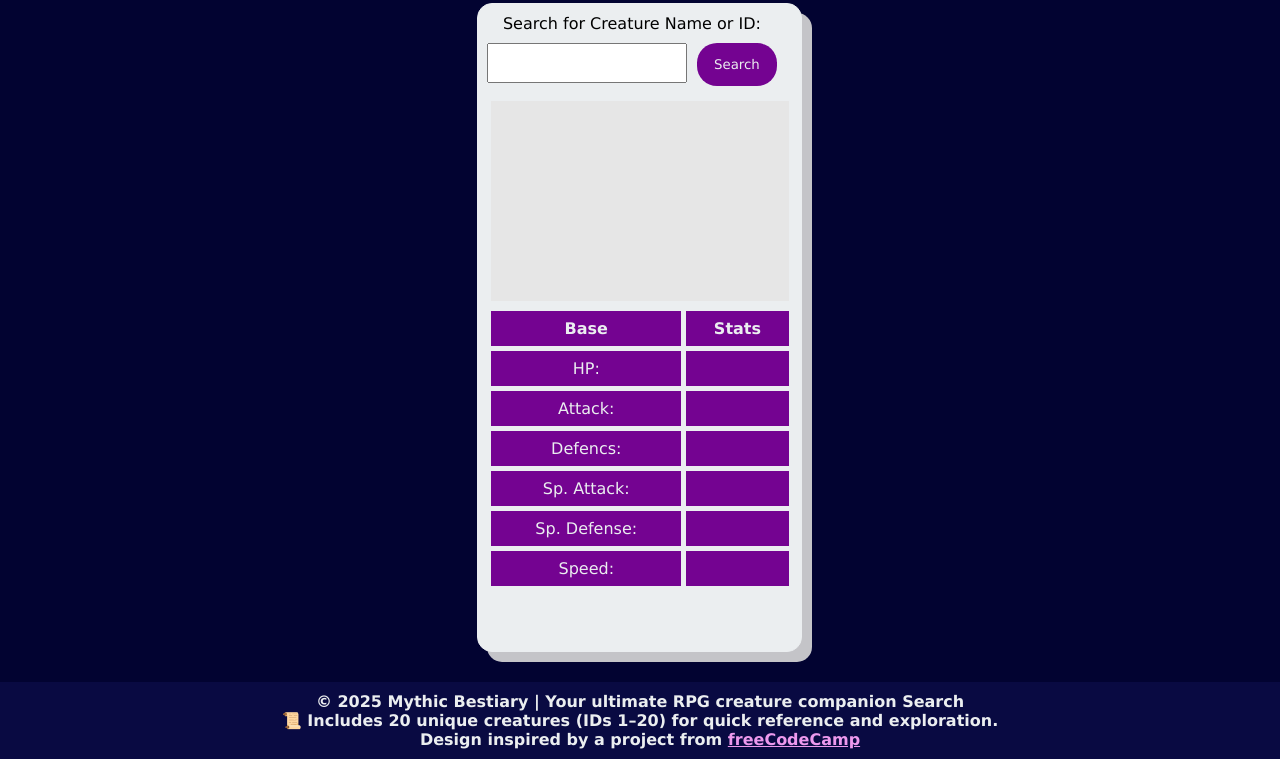
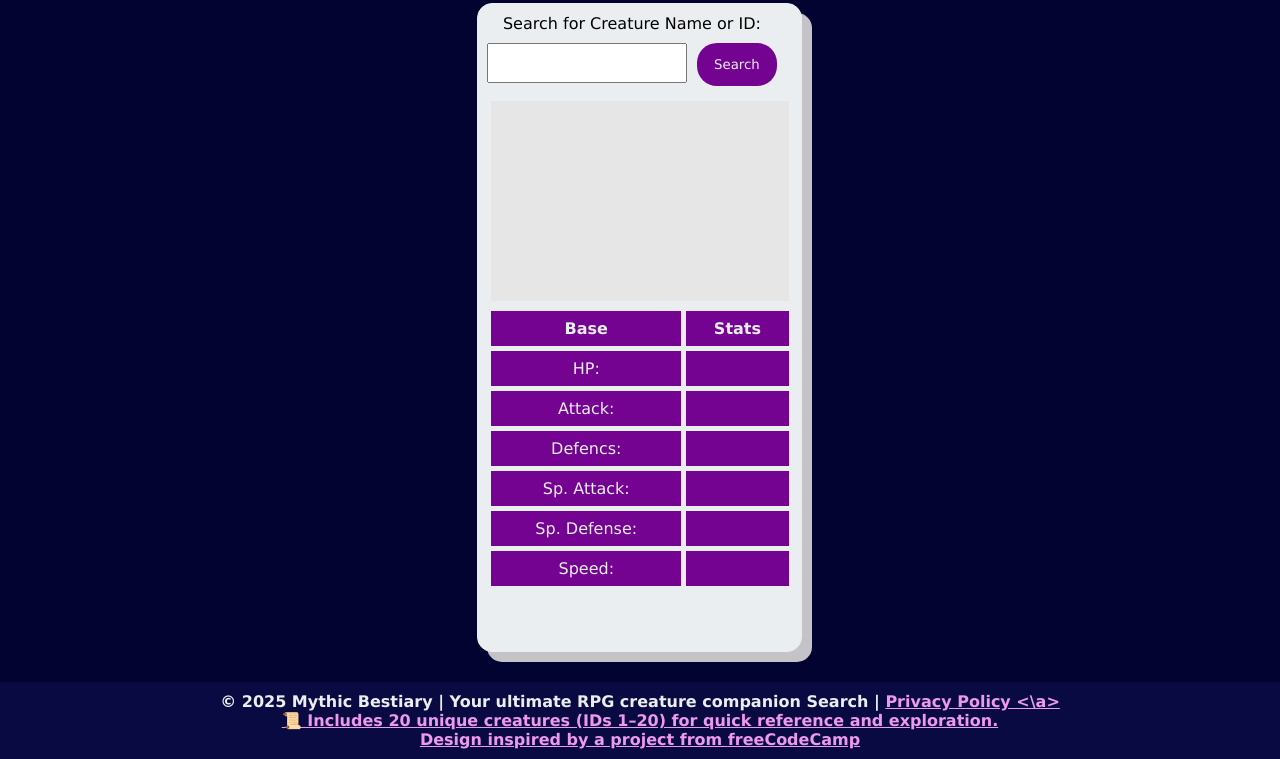
Before and after one commit to Root-Tester/Mythic-Bestiary, a plain HTML site: page index.html in a window 1280 px wide. Shown: the part 193-952 px from the top of the page. Drawn offline with Linux system fonts and the light colour scheme.

Commit message:
Update index.html
Signed-off-by: Tushar Kumar Sahu <tusharsahu757@gmail.com>

```diff
--- a/index.html
+++ b/index.html
@@ -139,7 +139,7 @@
 
     <footer>
         <p> &copy; 2025 Mythic Bestiary | Your ultimate RPG creature companion
-            Search
+            Search | <a href="https://root-tester.github.io/Mythic-Bestiary/privacy-policy.md"> Privacy Policy <\a>
         </p>
 
         <p>
```
